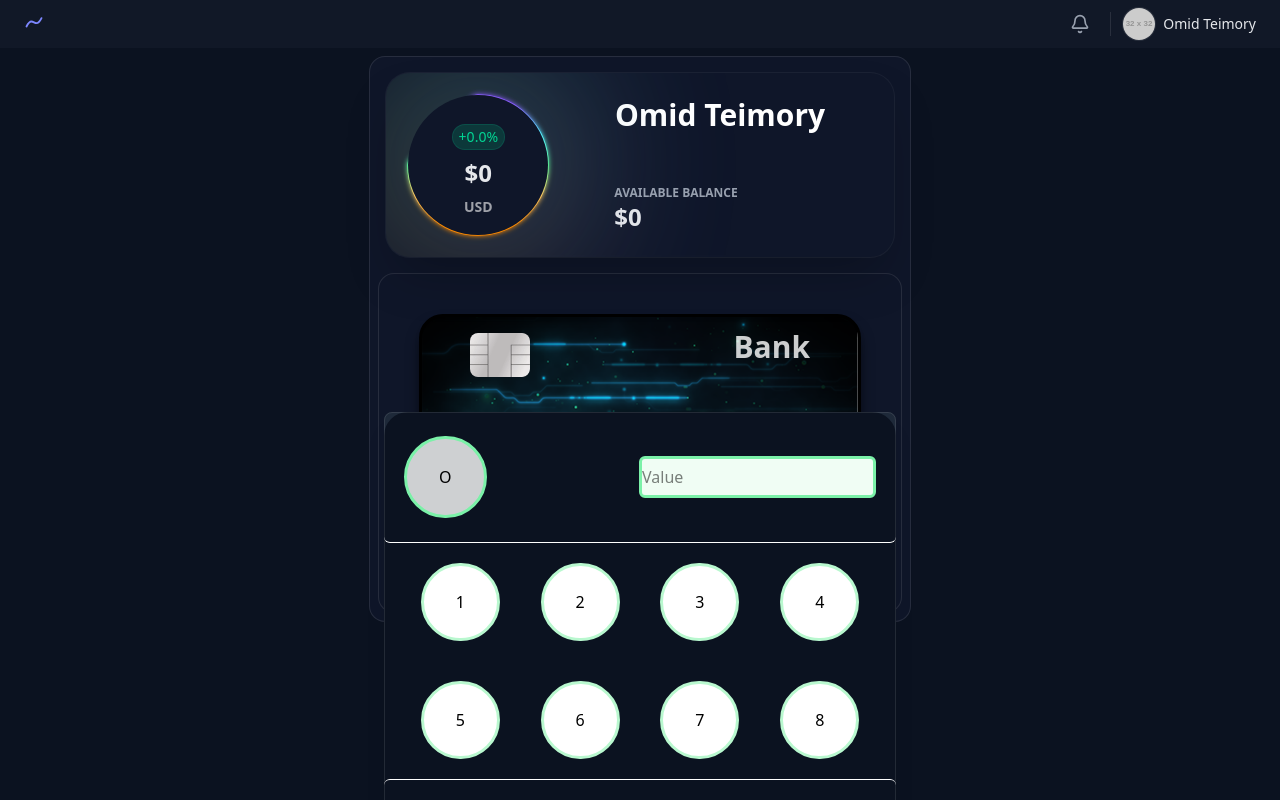
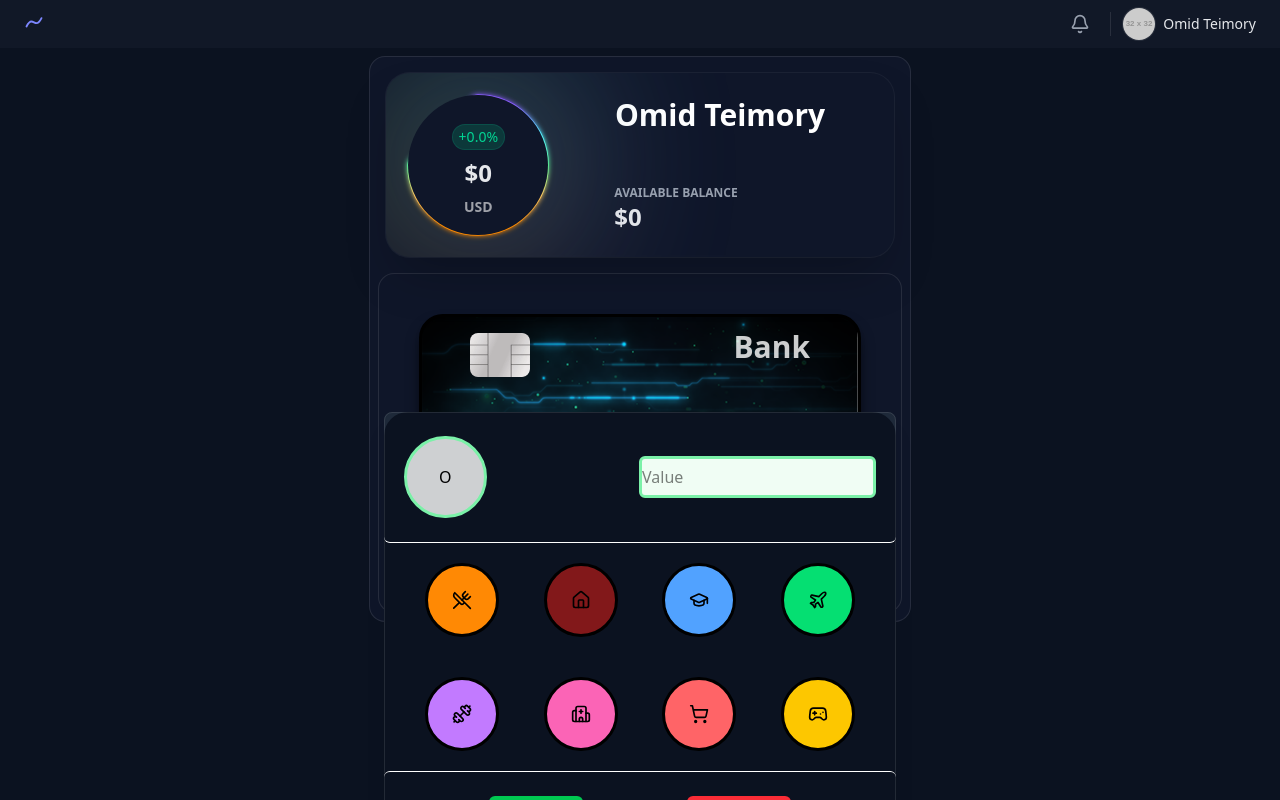
Before and after one commit to omid2007hope/Wallet, a React (Vite) app: page /Wallet in a window 1280 px wide. Both pictures are taken after a click on the button 763 px from the left and 754 px from the top of the page. Built offline with nearby package versions, Linux system fonts and the light colour scheme.

Commit message:
AddMenu Icons

```diff
--- a/src/components/Home/AddMenu.jsx
+++ b/src/components/Home/AddMenu.jsx
@@ -8,6 +8,14 @@ import {
 } from "@headlessui/react";
 import { ExclamationTriangleIcon } from "@heroicons/react/24/outline";
 import { useState } from "react";
+import { Bold, UtensilsCrossed } from "lucide-react";
+import { House } from "lucide-react";
+import { GraduationCap } from "lucide-react";
+import { Plane } from "lucide-react";
+import { Dumbbell } from "lucide-react";
+import { Hospital } from "lucide-react";
+import { ShoppingCart } from "lucide-react";
+import { Gamepad2 } from "lucide-react";
 
 export default function AddMenu(props) {
   return (
@@ -41,31 +49,31 @@ export default function AddMenu(props) {
                 </div>
                 <div className="w-full h-full flex flex-col justify-center items-center">
                   <div className="w-full h-full gap-6 px-5 py-3 md:py-5 lg:py-5 my flex flex-row justify-evenly items-center">
-                    <button className="px-5.5 md:px-8 lg:px-8 py-3.5 md:py-6 lg:py-6 flex flex-row justify-around items-center bg-white border-3 border-green-200 rounded-full">
-                      1
+                    <button className="px-5.5 md:px-6 lg:px-6 py-3.5 md:py-6 lg:py-6 flex flex-row justify-around items-center bg-orange-400 border-3 border-black rounded-full">
+                      <UtensilsCrossed size={20} />
                     </button>
-                    <button className="px-5.5 md:px-8 lg:px-8 py-3.5 md:py-6 lg:py-6 flex flex-row justify-around items-center bg-white border-3 border-green-200 rounded-full">
-                      2
+                    <button className="px-5.5 md:px-6 lg:px-6 py-3.5 md:py-6 lg:py-6 flex flex-row justify-around items-center bg-red-900 border-3 border-black rounded-full">
+                      <House size={20} />
                     </button>
-                    <button className="px-5.5 md:px-8 lg:px-8 py-3.5 md:py-6 lg:py-6 flex flex-row justify-around items-center bg-white border-3 border-green-200 rounded-full">
-                      3
+                    <button className="px-5.5 md:px-6 lg:px-6 py-3.5 md:py-6 lg:py-6 flex flex-row justify-around items-center bg-blue-400 border-3 border-black rounded-full">
+                      <GraduationCap size={20} />
                     </button>
-                    <button className="px-5.5 md:px-8 lg:px-8 py-3.5 md:py-6 lg:py-6 flex flex-row justify-around items-center bg-white border-3 border-green-200 rounded-full">
-                      4
+                    <button className="px-5.5 md:px-6 lg:px-6 py-3.5 md:py-6 lg:py-6 flex flex-row justify-around items-center bg-green-400 border-3 border-black rounded-full">
+                      <Plane size={20} />
                     </button>
                   </div>
                   <div className="w-full h-full gap-6 px-5 py-3 md:py-5 lg:py-5 my flex flex-row justify-evenly items-center">
-                    <button className="px-5.5 md:px-8 lg:px-8 py-3.5 md:py-6 lg:py-6 flex flex-row justify-around items-center bg-white border-3 border-green-200 rounded-full">
-                      5
+                    <button className="px-5.5 md:px-6 lg:px-6 py-3.5 md:py-6 lg:py-6 flex flex-row justify-around items-center bg-purple-400 border-3 border-black rounded-full">
+                      <Dumbbell size={20} />
                     </button>
-                    <button className="px-5.5 md:px-8 lg:px-8 py-3.5 md:py-6 lg:py-6 flex flex-row justify-around items-center bg-white border-3 border-green-200 rounded-full">
-                      6
+                    <button className="px-5.5 md:px-6 lg:px-6 py-3.5 md:py-6 lg:py-6 flex flex-row justify-around items-center bg-pink-400 border-3 border-black rounded-full">
+                      <Hospital size={20} />
                     </button>
-                    <button className="px-5.5 md:px-8 lg:px-8 py-3.5 md:py-6 lg:py-6 flex flex-row justify-around items-center bg-white border-3 border-green-200 rounded-full">
-                      7
+                    <button className="px-5.5 md:px-6 lg:px-6 py-3.5 md:py-6 lg:py-6 flex flex-row justify-around items-center bg-red-400 border-3 border-black rounded-full">
+                      <ShoppingCart size={20} />
                     </button>
-                    <button className="px-5.5 md:px-8 lg:px-8 py-3.5 md:py-6 lg:py-6 flex flex-row justify-around items-center bg-white border-3 border-green-200 rounded-full">
-                      8
+                    <button className="px-5.5 md:px-6 lg:px-6 py-3.5 md:py-6 lg:py-6 flex flex-row justify-around items-center bg-yellow-400 border-3 border-black rounded-full">
+                      <Gamepad2 size={20} />
                     </button>
                   </div>
                 </div>
```
